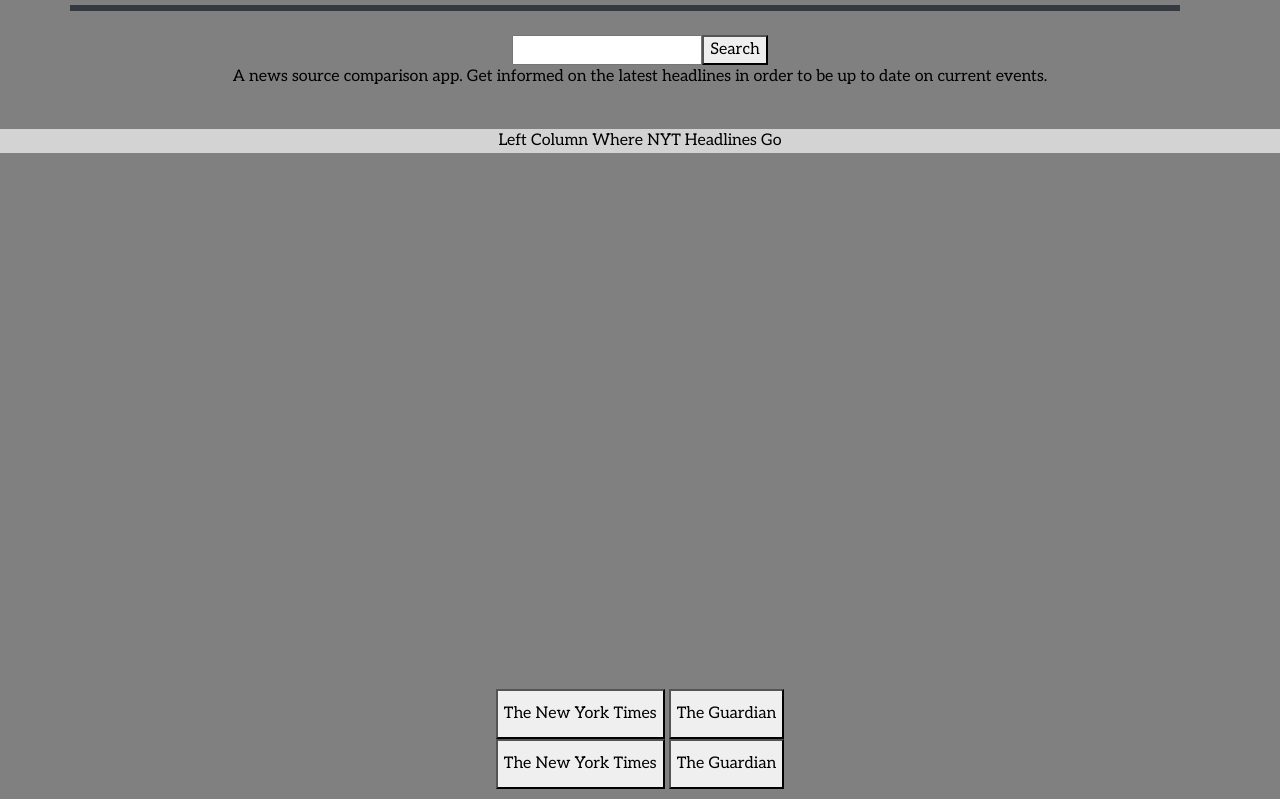
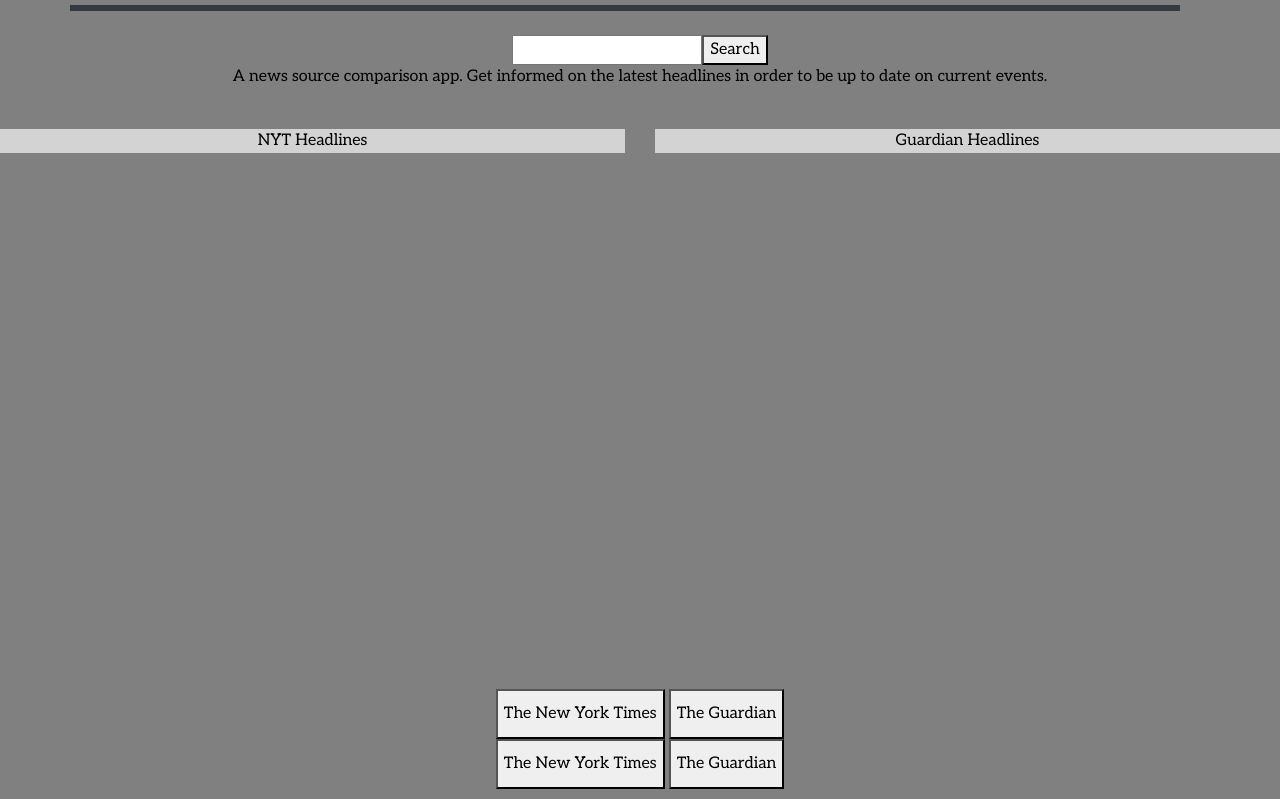
Before and after one commit to KuhlThing/GroupProject, a plain HTML site: page index.html in a window 1280 px wide. Shown: the part 51-850 px from the top of the page. Drawn offline with nearby package versions, Linux system fonts and the light colour scheme; a web font is replaced by a local one.

Commit message:
Fixing missing column

```diff
--- a/index.html
+++ b/index.html
@@ -43,7 +43,12 @@
         <div class='row' id='dataRow'>
             <div class='col text-center'>
                 <div id="newsSource1">
-                    Left Column Where NYT Headlines Go
+                    NYT Headlines
+                </div>
+            </div>
+            <div class='col text-center'>
+                <div id="newsSource2">
+                    Guardian Headlines
                 </div>
             </div>
         </div>
```
